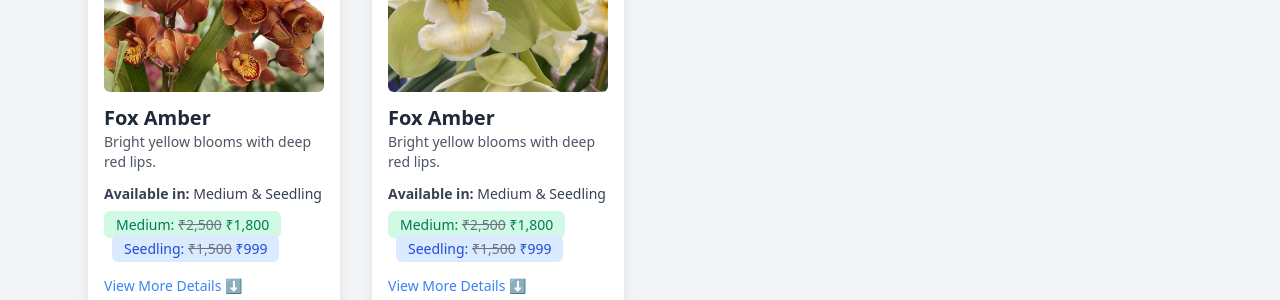
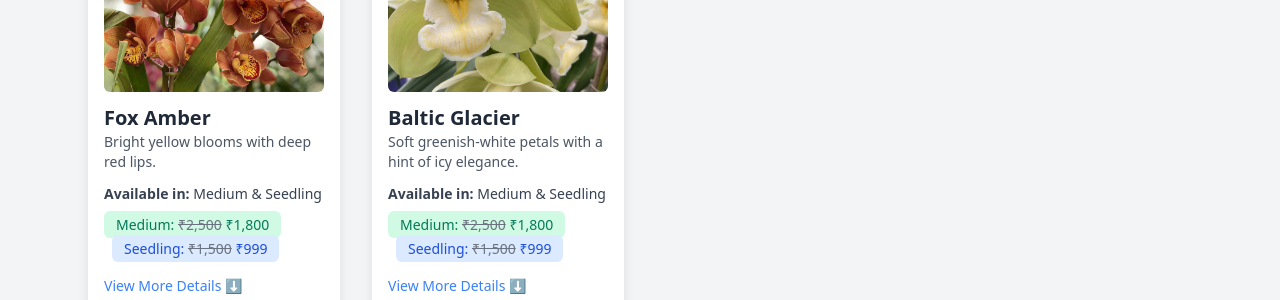
Before and after one commit to OrchidGhar/orchidghar.github.io, a Jekyll site: the page built from _flowers/cymbidium-orchid.html, in a window 1280 px wide. Shown: the part 456-756 px from the top of the page. Built offline with Jekyll 4.4.1, drawn with Linux system fonts in a browser that asks for light colours; nearby versions of some CDN libraries.

Commit message:
flowers page updated

```diff
--- a/_flowers/cymbidium-orchid.html
+++ b/_flowers/cymbidium-orchid.html
@@ -61,8 +61,8 @@ excerpt: "Cymbidium Orchid care, pricing, and details for orchid lovers in Sikki
         </div>
         <div class="bg-white dark:bg-gray-800 p-4 rounded-lg shadow-lg transform hover:scale-105 transition">
             <img src="{{ site.baseurl }}assets/images/baltic-glacier.webp" class="w-full h-48 object-cover rounded-md" alt="Baltic Glacier Cymbidium Orchid">
-            <h3 class="text-xl font-semibold text-gray-800 dark:text-white mt-3">Fox Amber</h3>
-            <p class="text-gray-600 dark:text-gray-400 text-sm">Bright yellow blooms with deep red lips.</p>
+            <h3 class="text-xl font-semibold text-gray-800 dark:text-white mt-3">Baltic Glacier</h3>
+            <p class="text-gray-600 dark:text-gray-400 text-sm">Soft greenish-white petals with a hint of icy elegance.</p>
 
             <!-- Pricing with Discounts -->
             <div class="mt-3">
```
